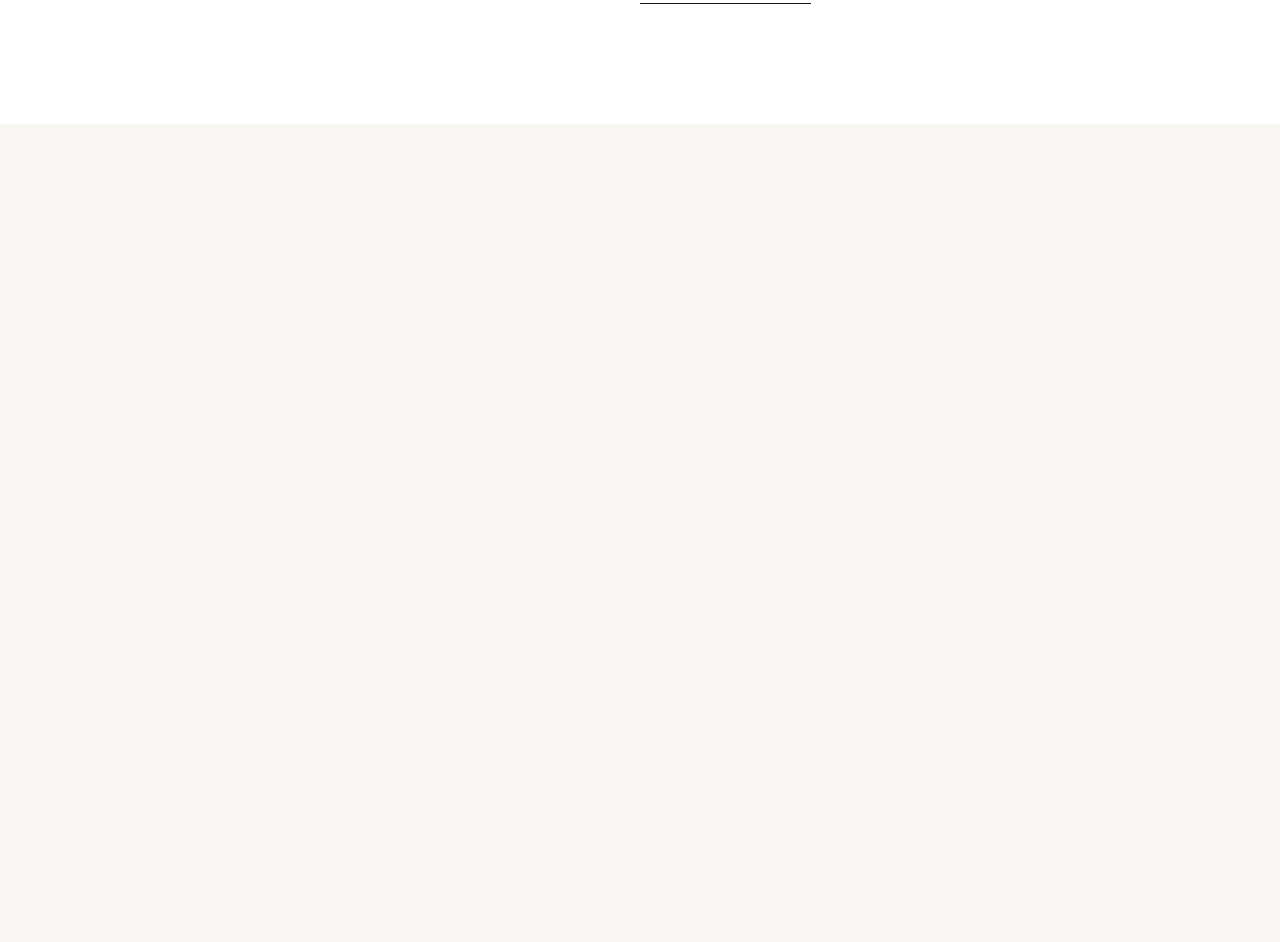
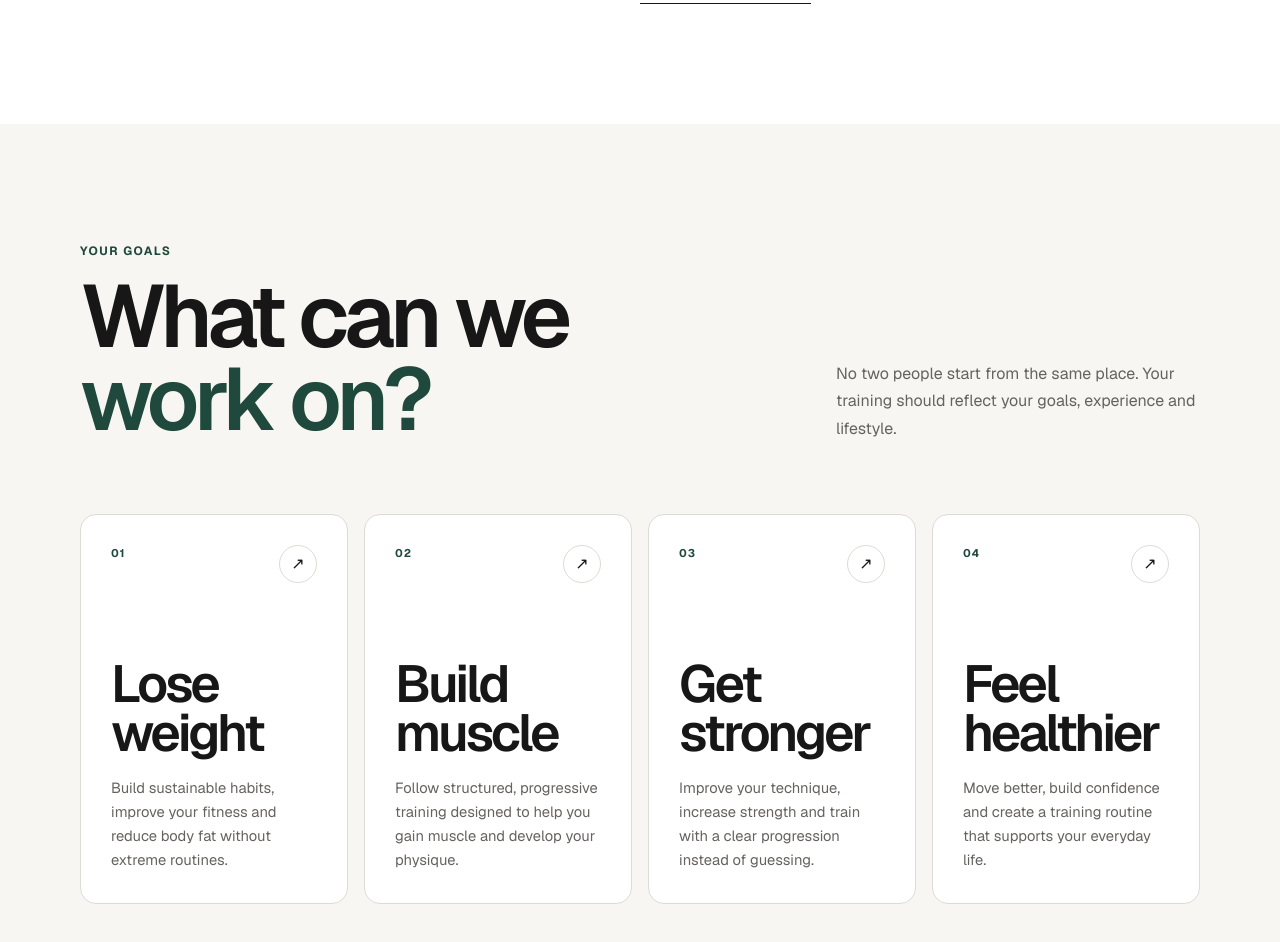
Before and after one commit to JenyaLinx/online-coach-uk, a Next.js app: page / in a window 1280 px wide. Shown: the part 2100-3042 px from the top of the page. Before the commit the page ends 2224 px from the top, so only its background shows below. Built offline with nearby package versions, Linux system fonts and the light colour scheme.

Commit message:
Add training goals section

```diff
--- a/app/globals.css
+++ b/app/globals.css
@@ -921,3 +921,174 @@ button {
     color: var(--accent);
   }
 }
+
+/* =========================
+   Goals
+========================= */
+
+.goals {
+  background: var(--background);
+}
+
+.goals-heading {
+  margin-bottom: 40px;
+}
+
+.goals-intro {
+  max-width: 560px;
+  margin-top: 24px;
+
+  color: var(--muted);
+
+  font-size: 1rem;
+  line-height: 1.7;
+}
+
+.goals-grid {
+  display: grid;
+  gap: 12px;
+}
+
+.goal-card {
+  min-height: 310px;
+
+  display: flex;
+  flex-direction: column;
+  justify-content: space-between;
+
+  padding: 24px;
+
+  background: var(--surface);
+
+  border: 1px solid var(--border);
+  border-radius: var(--radius-md);
+}
+
+.goal-card-top {
+  display: flex;
+  align-items: flex-start;
+  justify-content: space-between;
+}
+
+.goal-number {
+  color: var(--accent);
+
+  font-size: 0.7rem;
+  font-weight: 700;
+  letter-spacing: 0.08em;
+}
+
+.goal-arrow {
+  width: 38px;
+  height: 38px;
+
+  display: flex;
+  align-items: center;
+  justify-content: center;
+
+  border: 1px solid var(--border);
+  border-radius: 50%;
+
+  font-size: 1rem;
+
+  transition:
+    background 200ms ease,
+    color 200ms ease,
+    border-color 200ms ease,
+    transform 200ms ease;
+}
+
+.goal-card h3 {
+  max-width: 260px;
+
+  font-size: clamp(2rem, 9vw, 3.25rem);
+  font-weight: 550;
+  line-height: 0.95;
+  letter-spacing: -0.055em;
+}
+
+.goal-card p {
+  max-width: 360px;
+
+  margin-top: 18px;
+
+  color: var(--muted);
+
+  font-size: 0.92rem;
+  line-height: 1.65;
+}
+
+/* Goals — tablet */
+
+@media (min-width: 768px) {
+  .goals-heading {
+    display: grid;
+    grid-template-columns: 1fr 1fr;
+    column-gap: 40px;
+
+    margin-bottom: 56px;
+  }
+
+  .goals-heading .eyebrow {
+    grid-column: 1 / -1;
+  }
+
+  .goals-intro {
+    align-self: end;
+    margin-top: 0;
+  }
+
+  .goals-grid {
+    grid-template-columns: repeat(2, 1fr);
+    gap: 16px;
+  }
+
+  .goal-card {
+    min-height: 340px;
+    padding: 28px;
+  }
+}
+
+/* Goals — desktop */
+
+@media (min-width: 1024px) {
+  .goals-heading {
+    grid-template-columns: 1.3fr 0.7fr;
+    column-gap: 80px;
+
+    margin-bottom: 72px;
+  }
+
+  .goals-grid {
+    grid-template-columns: repeat(4, 1fr);
+  }
+
+  .goal-card {
+    min-height: 390px;
+    padding: 30px;
+
+    transition:
+      background 220ms ease,
+      color 220ms ease,
+      transform 220ms ease;
+  }
+
+  .goal-card:hover {
+    background: var(--accent);
+    color: #ffffff;
+
+    transform: translateY(-6px);
+  }
+
+  .goal-card:hover p,
+  .goal-card:hover .goal-number {
+    color: rgba(255, 255, 255, 0.72);
+  }
+
+  .goal-card:hover .goal-arrow {
+    color: #ffffff;
+    border-color: rgba(255, 255, 255, 0.45);
+
+    transform: rotate(45deg);
+  }
+}
--- a/app/page.tsx
+++ b/app/page.tsx
@@ -135,6 +135,93 @@ export default function Home() {
             </div>
           </div>
         </section>
+        <section className="goals section" aria-labelledby="goals-title">
+          <div className="container">
+            <div className="goals-heading">
+              <p className="eyebrow">Your goals</p>
+
+              <h2 id="goals-title" className="section-title">
+                What can we
+                <span> work on?</span>
+              </h2>
+
+              <p className="goals-intro">
+                No two people start from the same place. Your training should
+                reflect your goals, experience and lifestyle.
+              </p>
+            </div>
+
+            <div className="goals-grid">
+              <article className="goal-card">
+                <div className="goal-card-top">
+                  <span className="goal-number">01</span>
+                  <span className="goal-arrow" aria-hidden="true">
+                    ↗
+                  </span>
+                </div>
+
+                <div>
+                  <h3>Lose weight</h3>
+                  <p>
+                    Build sustainable habits, improve your fitness and reduce
+                    body fat without extreme routines.
+                  </p>
+                </div>
+              </article>
+
+              <article className="goal-card">
+                <div className="goal-card-top">
+                  <span className="goal-number">02</span>
+                  <span className="goal-arrow" aria-hidden="true">
+                    ↗
+                  </span>
+                </div>
+
+                <div>
+                  <h3>Build muscle</h3>
+                  <p>
+                    Follow structured, progressive training designed to help you
+                    gain muscle and develop your physique.
+                  </p>
+                </div>
+              </article>
+
+              <article className="goal-card">
+                <div className="goal-card-top">
+                  <span className="goal-number">03</span>
+                  <span className="goal-arrow" aria-hidden="true">
+                    ↗
+                  </span>
+                </div>
+
+                <div>
+                  <h3>Get stronger</h3>
+                  <p>
+                    Improve your technique, increase strength and train with a
+                    clear progression instead of guessing.
+                  </p>
+                </div>
+              </article>
+
+              <article className="goal-card">
+                <div className="goal-card-top">
+                  <span className="goal-number">04</span>
+                  <span className="goal-arrow" aria-hidden="true">
+                    ↗
+                  </span>
+                </div>
+
+                <div>
+                  <h3>Feel healthier</h3>
+                  <p>
+                    Move better, build confidence and create a training routine
+                    that supports your everyday life.
+                  </p>
+                </div>
+              </article>
+            </div>
+          </div>
+        </section>
       </main>
     </>
   );
```
